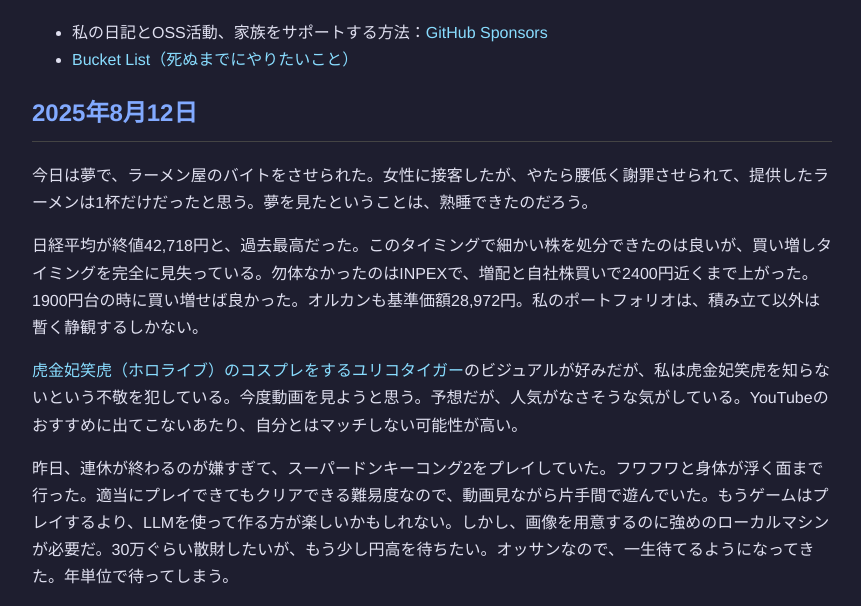
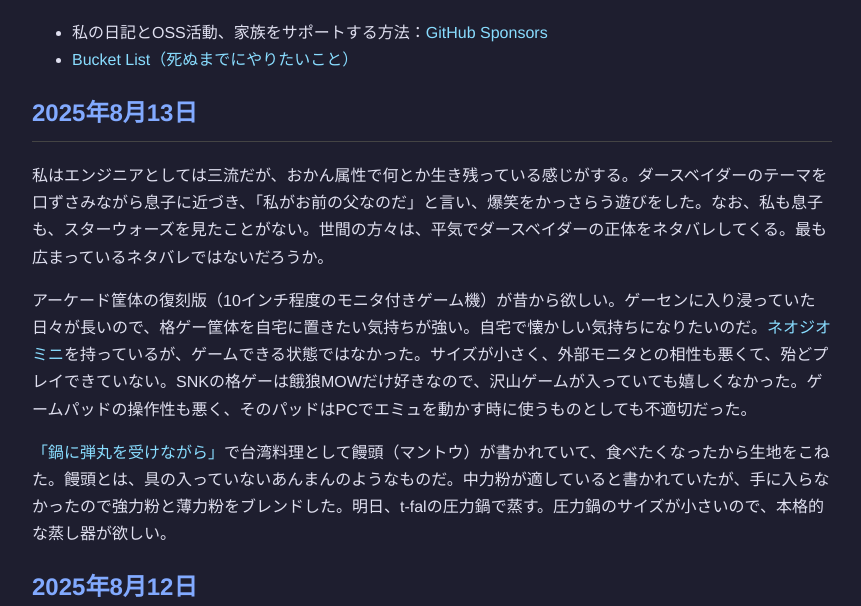
Before and after one commit to nao1215/my-life, a plain HTML site: page index.html in a window 1280 px wide. Shown: the part 194-800 px from the top of the page, without its empty margins (208-1069 px from the left). Drawn offline with Linux system fonts and the light colour scheme.

Commit message:
deploy: 2e5e9d20c2a9bbaa38d7fded4f19fd43781dd088

```diff
--- a/index.html
+++ b/index.html
@@ -36,6 +36,12 @@ href="https://github.com/sponsors/nao1215">GitHub Sponsors</a></li>
 href="https://github.com/nao1215/my-life?tab=readme-ov-file#bucket-list-%E6%AD%BB%E3%81%AC%E3%81%BE%E3%81%A7%E3%81%AB%E3%81%97%E3%81%9F%E3%81%84%E3%81%93%E3%81%A8">Bucket
 List（死ぬまでにやりたいこと）</a></li>
 </ul>
+<h2 id="年8月13日">2025年8月13日</h2>
+<p>私はエンジニアとしては三流だが、おかん属性で何とか生き残っている感じがする。ダースベイダーのテーマを口ずさみながら息子に近づき、「私がお前の父なのだ」と言い、爆笑をかっさらう遊びをした。なお、私も息子も、スターウォーズを見たことがない。世間の方々は、平気でダースベイダーの正体をネタバレしてくる。最も広まっているネタバレではないだろうか。</p>
+<p>アーケード筐体の復刻版（10インチ程度のモニタ付きゲーム機）が昔から欲しい。ゲーセンに入り浸っていた日々が長いので、格ゲー筐体を自宅に置きたい気持ちが強い。自宅で懐かしい気持ちになりたいのだ。<a
+href="https://www.snk-corp.co.jp/neogeomini/">ネオジオミニ</a>を持っているが、ゲームできる状態ではなかった。サイズが小さく、外部モニタとの相性も悪くて、殆どプレイできていない。SNKの格ゲーは餓狼MOWだけ好きなので、沢山ゲームが入っていても嬉しくなかった。ゲームパッドの操作性も悪く、そのパッドはPCでエミュを動かす時に使うものとしても不適切だった。</p>
+<p><a
+href="https://comic-walker.com/detail/KC_003969_S?episodeType=first">「鍋に弾丸を受けながら」</a>で台湾料理として饅頭（マントウ）が書かれていて、食べたくなったから生地をこねた。饅頭とは、具の入っていないあんまんのようなものだ。中力粉が適していると書かれていたが、手に入らなかったので強力粉と薄力粉をブレンドした。明日、t-falの圧力鍋で蒸す。圧力鍋のサイズが小さいので、本格的な蒸し器が欲しい。</p>
 <h2 id="年8月12日">2025年8月12日</h2>
 <p>今日は夢で、ラーメン屋のバイトをさせられた。女性に接客したが、やたら腰低く謝罪させられて、提供したラーメンは1杯だけだったと思う。夢を見たということは、熟睡できたのだろう。</p>
 <p>日経平均が終値42,718円と、過去最高だった。このタイミングで細かい株を処分できたのは良いが、買い増しタイミングを完全に見失っている。勿体なかったのはINPEXで、増配と自社株買いで2400円近くまで上がった。1900円台の時に買い増せば良かった。オルカンも基準価額28,972円。私のポートフォリオは、積み立て以外は暫く静観するしかない。</p>
```
